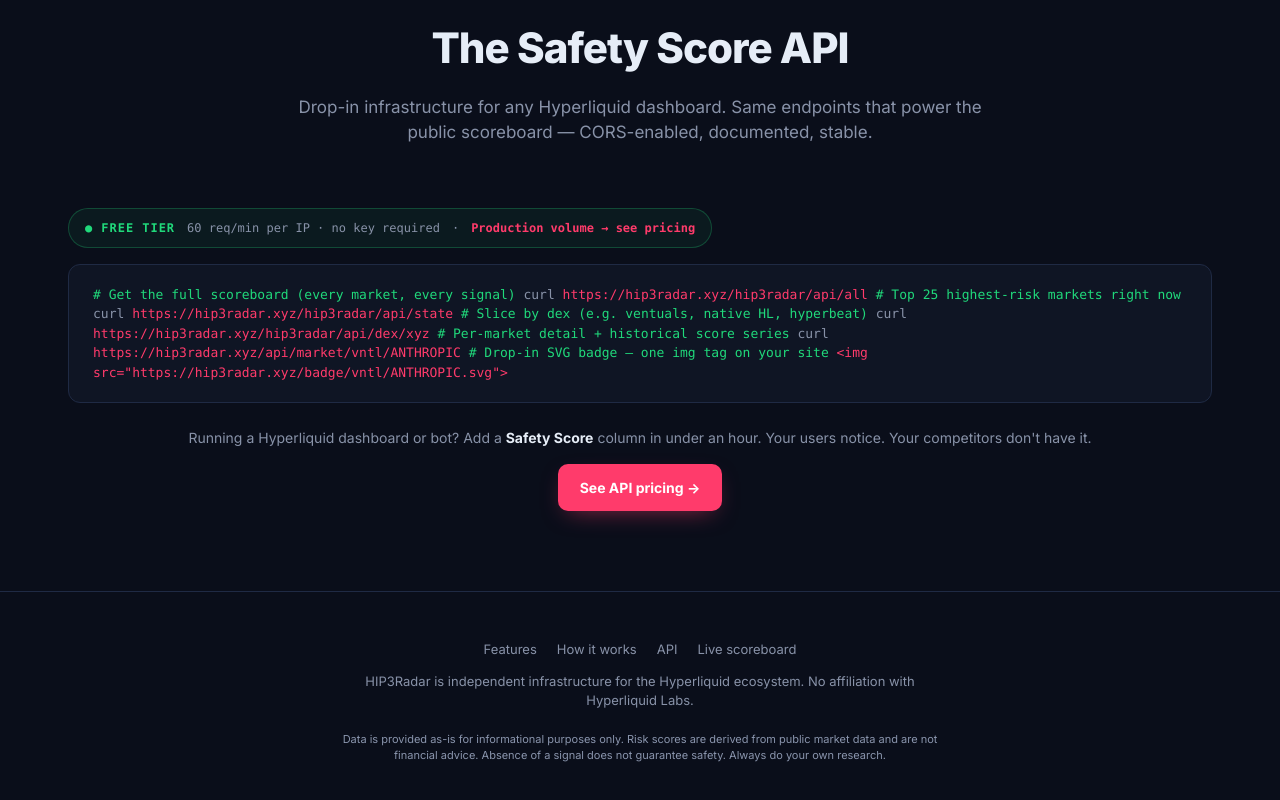
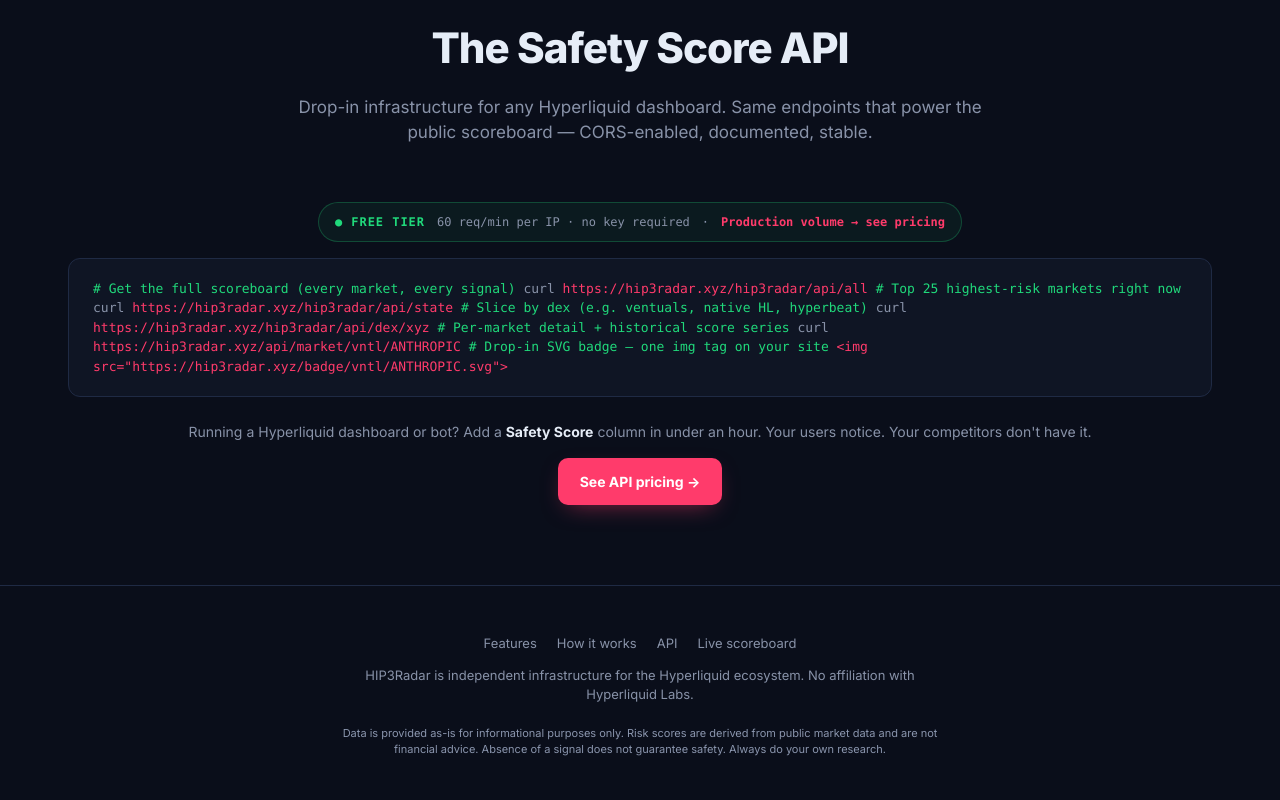
Before and after one commit to edgardextra-lang/hip3radar-site, a plain HTML site: page index.html in a window 1280 px wide. Shown: the part 8084-8884 px from the top of the page. Drawn offline with Linux system fonts and the light colour scheme; no server answers.

Commit message:
Center Free-tier chip in API section

```diff
--- a/index.html
+++ b/index.html
@@ -923,11 +923,13 @@
   <h2>The Safety Score API</h2>
   <p class="sub">Drop-in infrastructure for any Hyperliquid dashboard. Same endpoints that power the public scoreboard — CORS-enabled, documented, stable.</p>
 
-  <div style="display: inline-flex; align-items: center; gap: 12px; flex-wrap: wrap; margin-top: 6px; padding: 10px 16px; background: rgba(32,217,123,0.06); border: 1px solid rgba(32,217,123,0.25); border-radius: 100px; font-family: 'SF Mono', Menlo, monospace; font-size: 12px;">
-    <span style="color: var(--ok); font-weight: 700; text-transform: uppercase; letter-spacing: 0.08em;">● Free tier</span>
-    <span style="color: var(--text-2);">60 req/min per IP · no key required</span>
-    <span style="color: var(--text-3);">·</span>
-    <a href="#pricing" style="color: var(--accent); font-weight: 600;">Production volume → see pricing</a>
+  <div style="text-align: center; margin-top: 6px;">
+    <div style="display: inline-flex; align-items: center; gap: 12px; flex-wrap: wrap; justify-content: center; padding: 10px 16px; background: rgba(32,217,123,0.06); border: 1px solid rgba(32,217,123,0.25); border-radius: 100px; font-family: 'SF Mono', Menlo, monospace; font-size: 12px;">
+      <span style="color: var(--ok); font-weight: 700; text-transform: uppercase; letter-spacing: 0.08em;">● Free tier</span>
+      <span style="color: var(--text-2);">60 req/min per IP · no key required</span>
+      <span style="color: var(--text-3);">·</span>
+      <a href="#pricing" style="color: var(--accent); font-weight: 600;">Production volume → see pricing</a>
+    </div>
   </div>
 
   <div class="api-box">
```
